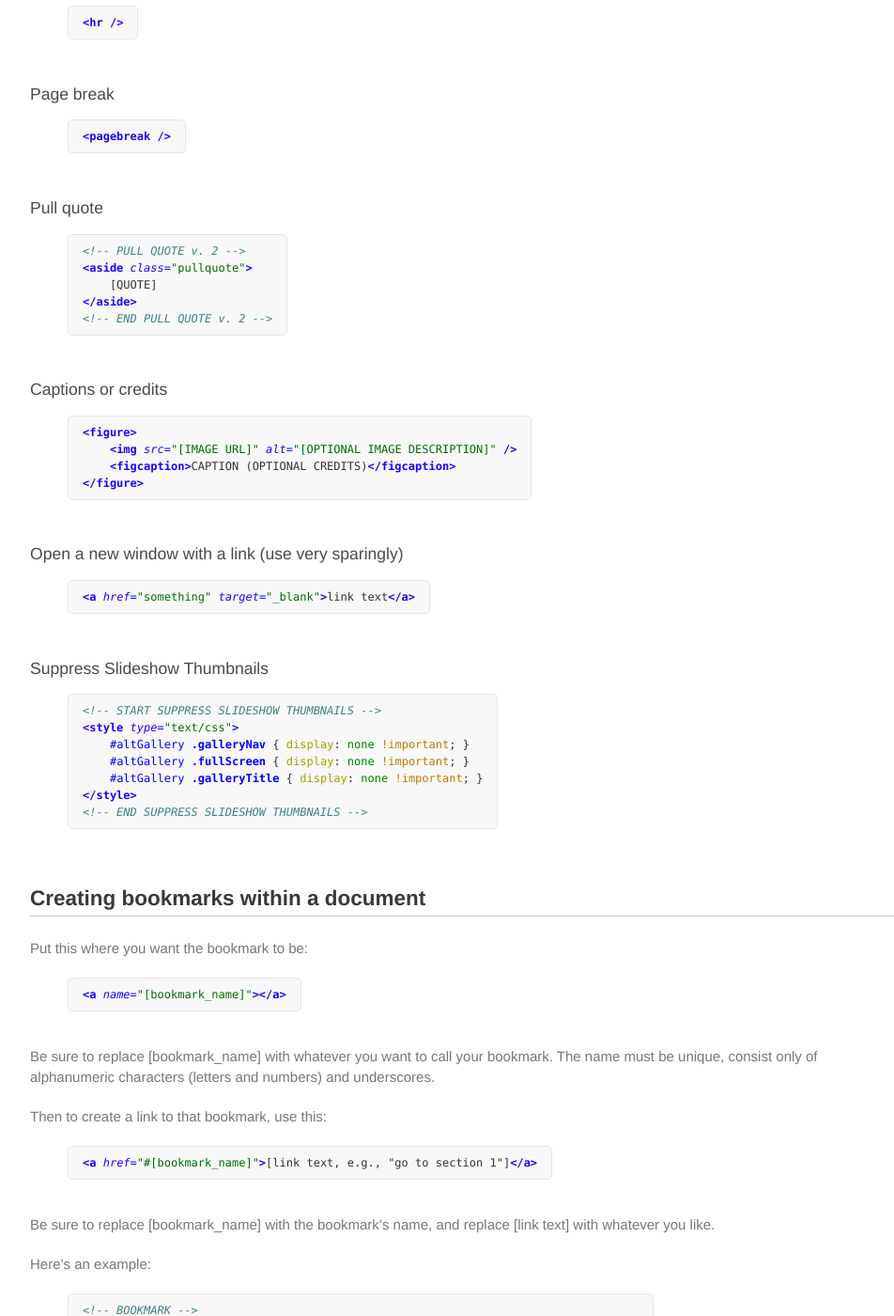
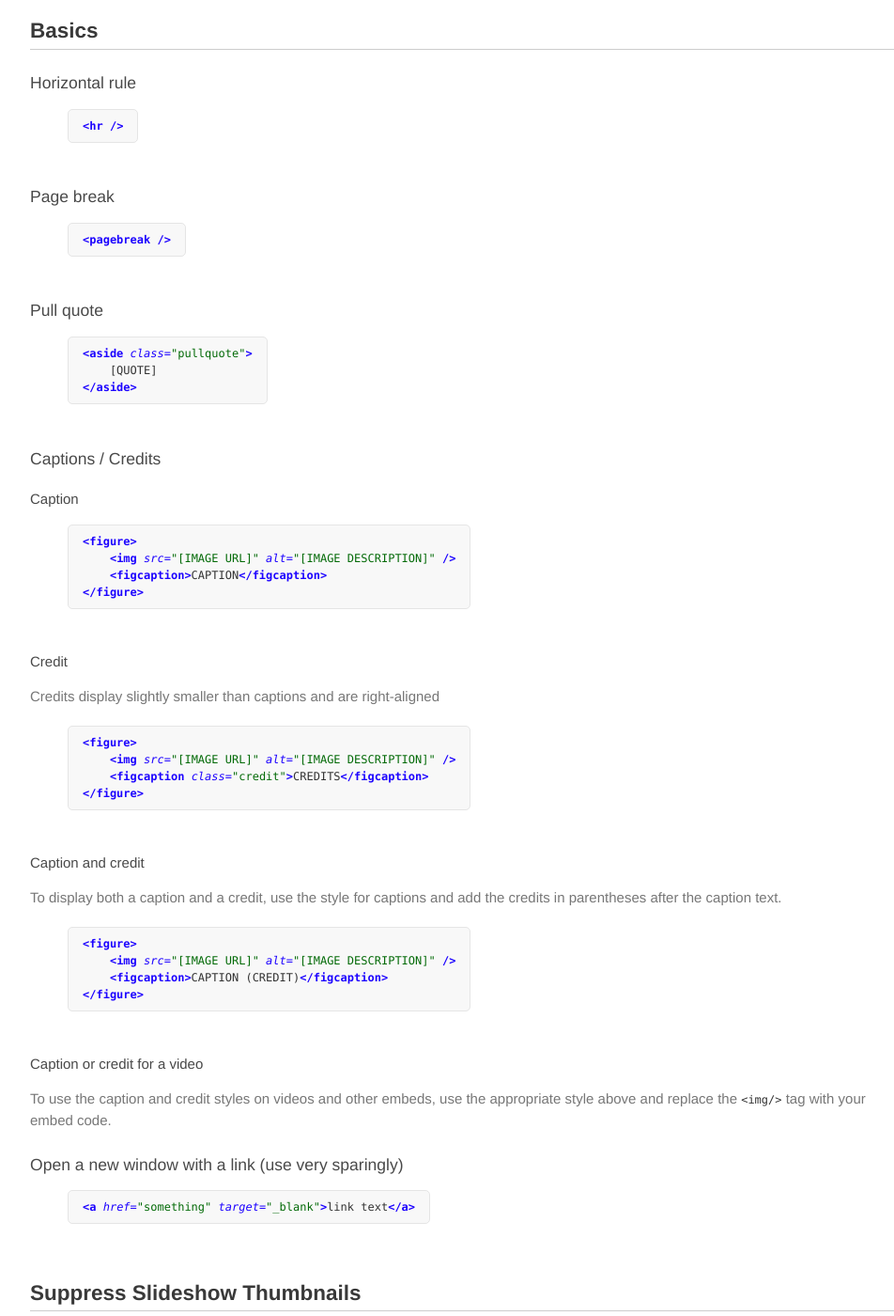
Before and after one commit to Atlantic57/html-snippets, a Jekyll site: the page built from index.md, in a window 1280 px wide and 1400 px high, scrolled down 1450 px. Shown: the whole window at 94% size, without its empty margins (148-1100 px from the left). Built offline with Jekyll 4.4.1, drawn with Linux system fonts in a browser that asks for light colours; some of the changed text lies outside the part shown.

Commit message:
Added more information about captions and credits

```diff
--- a/index.md
+++ b/index.md
@@ -84,21 +84,47 @@
 ### Pull quote
 
 {% highlight html %}
-<!-- PULL QUOTE v. 2 -->
 <aside class="pullquote">
     [QUOTE]
 </aside>
-<!-- END PULL QUOTE v. 2 -->
 {% endhighlight %}
 
-### Captions or credits
+### Captions / Credits
+
+#### Caption
 
 {% highlight html %}
 <figure>
-    <img src="[IMAGE URL]" alt="[OPTIONAL IMAGE DESCRIPTION]" />
-    <figcaption>CAPTION (OPTIONAL CREDITS)</figcaption>
+    <img src="[IMAGE URL]" alt="[IMAGE DESCRIPTION]" />
+    <figcaption>CAPTION</figcaption>
 </figure>
 {% endhighlight %}
+
+#### Credit
+
+Credits display slightly smaller than captions and are right-aligned
+
+{% highlight html %}
+<figure>
+    <img src="[IMAGE URL]" alt="[IMAGE DESCRIPTION]" />
+    <figcaption class="credit">CREDITS</figcaption>
+</figure>
+{% endhighlight %}
+
+#### Caption and credit
+
+To display both a caption and a credit, use the style for captions and add the credits in parentheses after the caption text.
+
+{% highlight html %}
+<figure>
+    <img src="[IMAGE URL]" alt="[IMAGE DESCRIPTION]" />
+    <figcaption>CAPTION (CREDIT)</figcaption>
+</figure>
+{% endhighlight %}
+
+#### Caption or credit for a video
+
+To use the caption and credit styles on videos and other embeds, use the appropriate style above and replace the `<img/>` tag with your embed code.
 
 ### Open a new window with a link (use very sparingly)
 
@@ -106,7 +132,7 @@
 <a href="something" target="_blank">link text</a>
 {% endhighlight %}
 
-### Suppress Slideshow Thumbnails
+## Suppress Slideshow Thumbnails
 
 {% highlight html %}
 <!-- START SUPPRESS SLIDESHOW THUMBNAILS -->
```
